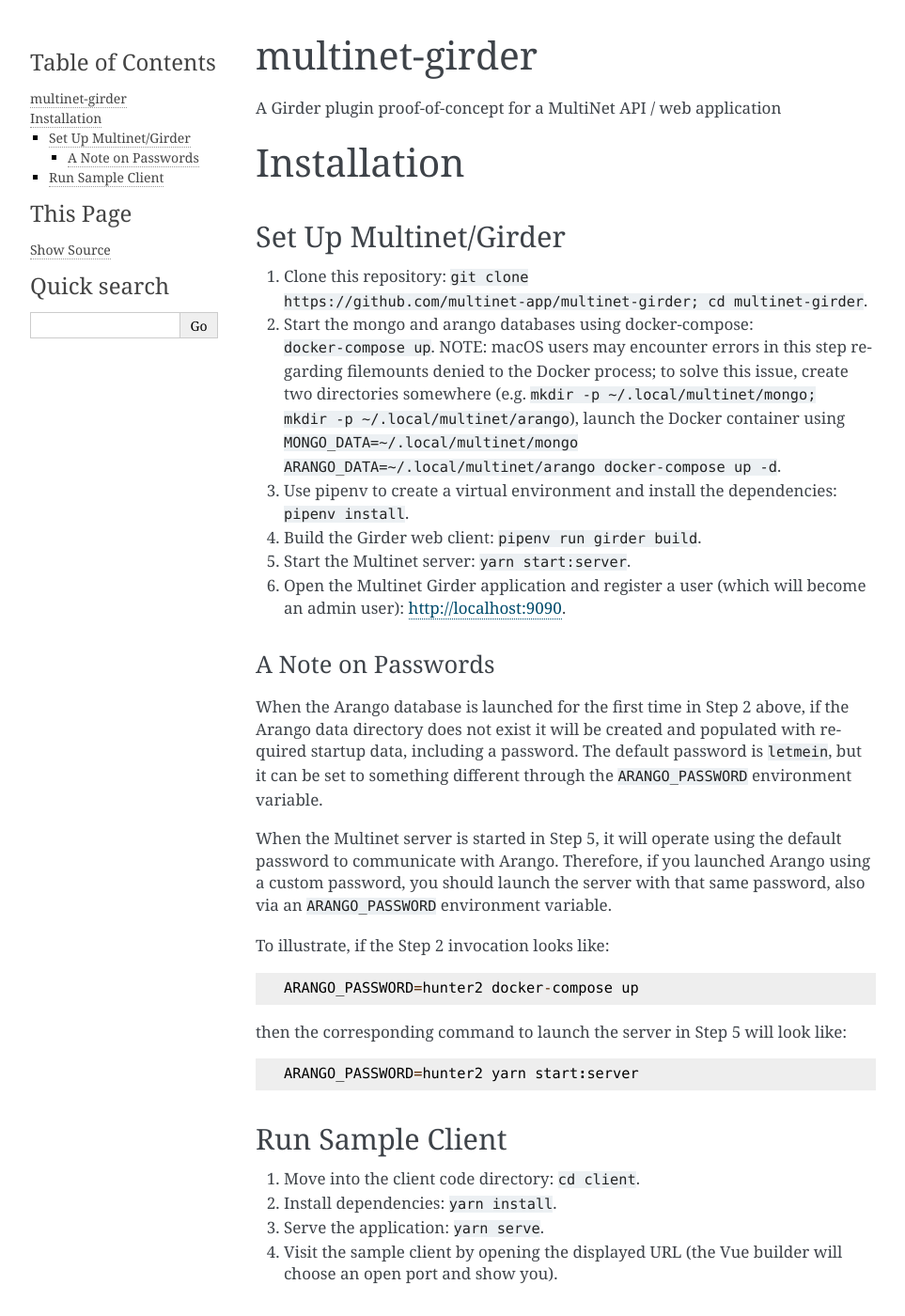
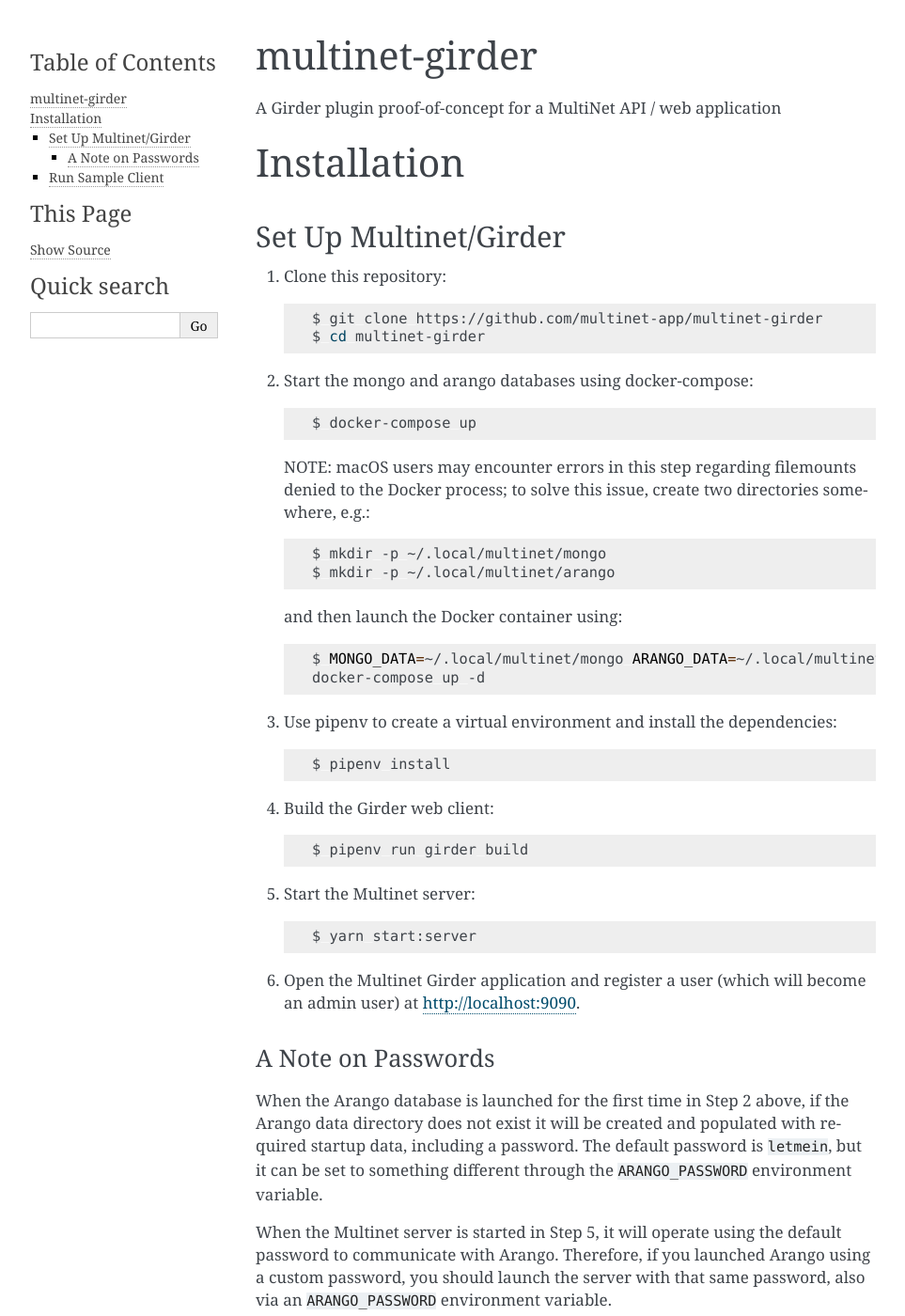
Before and after one commit to multinet-app/multinet-server, a Sphinx documentation site: the page built from docs/installation.rst, in a window 1280 px wide and 1400 px high. Shown: the whole window at 94% size, without its empty margins (148-1111 px from the left). Built offline with Sphinx 7.4.7, drawn with Linux system fonts in a browser that asks for light colours; some of the changed text lies outside the part shown.

```diff
--- a/docs/installation.rst
+++ b/docs/installation.rst
@@ -8,21 +10,41 @@ Installation
 Set Up Multinet/Girder
 ----------------------
 
-1. Clone this repository: ``git clone
-   https://github.com/multinet-app/multinet-girder; cd multinet-girder``.
-2. Start the mongo and arango databases using docker-compose: ``docker-compose
-   up``.  NOTE: macOS users may encounter errors in this step regarding
+1. Clone this repository: ::
+
+       $ git clone https://github.com/multinet-app/multinet-girder
+       $ cd multinet-girder
+
+2. Start the mongo and arango databases using docker-compose: ::
+
+       $ docker-compose up
+
+   NOTE: macOS users may encounter errors in this step regarding
    filemounts denied to the Docker process; to solve this issue, create two
-   directories somewhere (e.g. ``mkdir -p ~/.local/multinet/mongo; mkdir -p
-   ~/.local/multinet/arango``), launch the Docker container using
-   ``MONGO_DATA=~/.local/multinet/mongo ARANGO_DATA=~/.local/multinet/arango
-   docker-compose up -d``.
-3. Use pipenv to create a virtual environment and install the dependencies:
-   ``pipenv install``.
-4. Build the Girder web client: ``pipenv run girder build``.
-5. Start the Multinet server: ``yarn start:server``.
+   directories somewhere, e.g.::
+
+       $ mkdir -p ~/.local/multinet/mongo
+       $ mkdir -p ~/.local/multinet/arango
+
+   and then launch the Docker container using::
+
+       $ MONGO_DATA=~/.local/multinet/mongo ARANGO_DATA=~/.local/multinet/arango
+       docker-compose up -d
+
+3. Use pipenv to create a virtual environment and install the dependencies: ::
+
+       $ pipenv install
+
+4. Build the Girder web client: ::
+
+       $ pipenv run girder build
+
+5. Start the Multinet server: ::
+
+       $ yarn start:server
+
 6. Open the Multinet Girder application and register a user (which will become
-   an admin user): http://localhost:9090.
+   an admin user) at http://localhost:9090.
 
 A Note on Passwords
 ~~~~~~~~~~~~~~~~~~~
@@ -40,17 +62,26 @@ an ``ARANGO_PASSWORD`` environment variable.
 
 To illustrate, if the Step 2 invocation looks like::
 
-  ARANGO_PASSWORD=hunter2 docker-compose up
+    $ ARANGO_PASSWORD=hunter2 docker-compose up
 
 then the corresponding command to launch the server in Step 5 will look like::
 
-  ARANGO_PASSWORD=hunter2 yarn start:server
+    $ ARANGO_PASSWORD=hunter2 yarn start:server
 
 Run Sample Client
 -----------------
 
-1. Move into the client code directory: ``cd client``.
-2. Install dependencies: ``yarn install``.
-3. Serve the application: ``yarn serve``.
+1. Move into the client code directory: ::
+
+   $ cd client
+
+2. Install dependencies: ::
+
+   $ yarn install
+
+3. Serve the application: ::
+
+   $ yarn serve
+
 4. Visit the sample client by opening the displayed URL (the Vue builder will
    choose an open port and show you).
```
Also changed, not shown: other parts of docs/installation.rst (+2 -0 lines).
